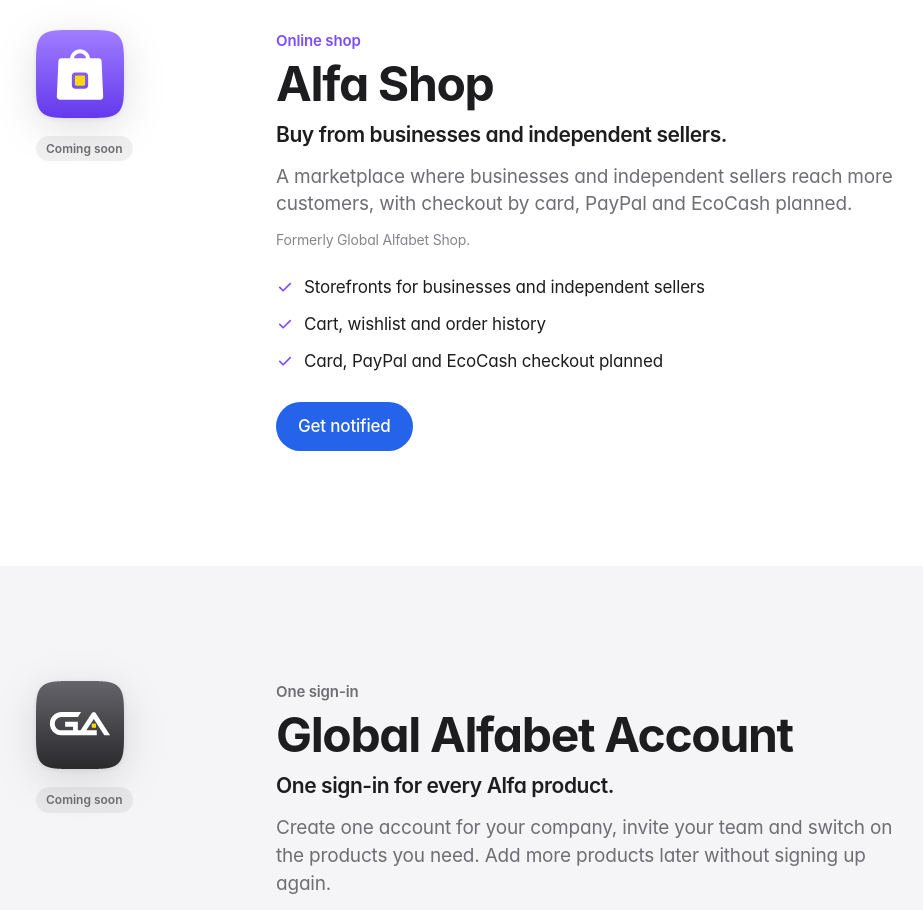
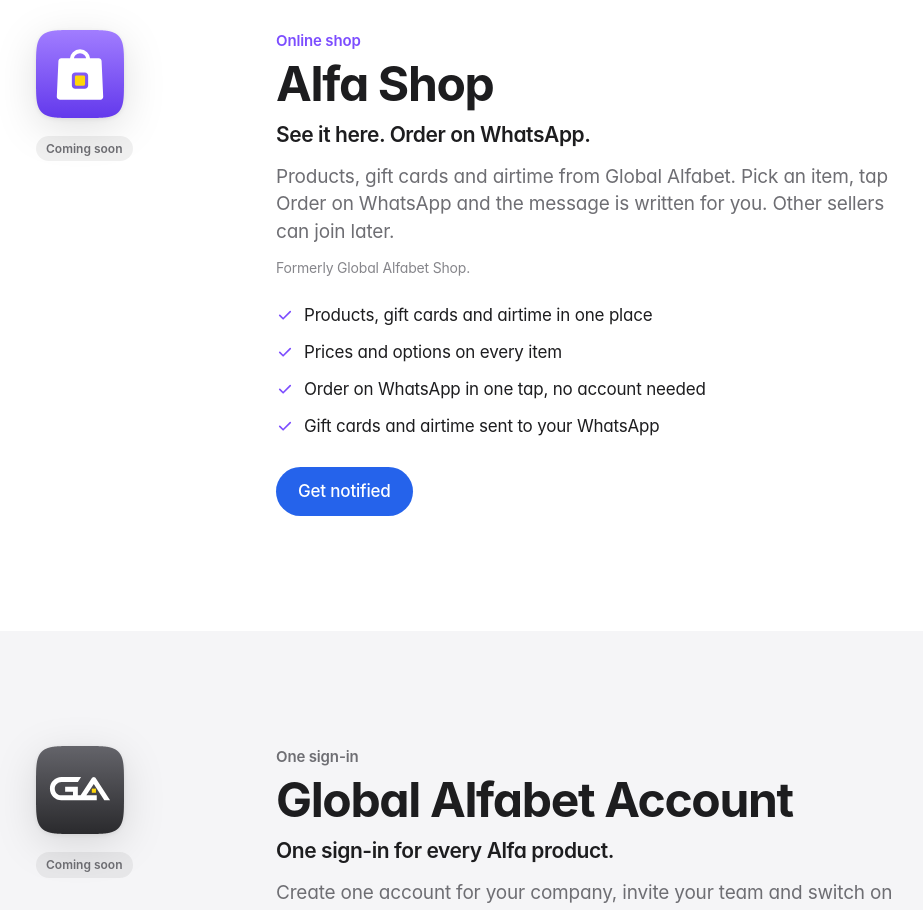
Before and after one commit to global-alfabet/global-alfabet-site, a React (Vite) app: page /products in a window 1280 px wide. Shown: the part 2000-2910 px from the top of the page, without its empty margins (136-1059 px from the left). Built offline with nearby package versions, Linux system fonts and the light colour scheme.

Commit message:
feat(products): describe Alfa Shop v1
Alfa Shop starts with Global Alfabet's own products, gift cards and airtime,
ordered on WhatsApp. Other sellers can join later.

Co-Authored-By: Claude Opus 5.5 <noreply@anthropic.com>
Claude-Session: https://claude.ai/code/session_0157ipDaJtznyhVG3QHEmxHB

```diff
--- a/src/content/products.js
+++ b/src/content/products.js
@@ -45,16 +45,17 @@ export const products = [
     name: "Alfa Shop",
     short: "Shop",
     role: "Online shop",
-    line: "Buy from businesses and independent sellers.",
+    line: "See it here. Order on WhatsApp.",
     accent: "#7C4DFF",
     status: "Coming soon",
     formerly: "Global Alfabet Shop",
     summary:
-      "A marketplace where businesses and independent sellers reach more customers, with checkout by card, PayPal and EcoCash planned.",
+      "Products, gift cards and airtime from Global Alfabet. Pick an item, tap Order on WhatsApp and the message is written for you. Other sellers can join later.",
     features: [
-      "Storefronts for businesses and independent sellers",
-      "Cart, wishlist and order history",
-      "Card, PayPal and EcoCash checkout planned",
+      "Products, gift cards and airtime in one place",
+      "Prices and options on every item",
+      "Order on WhatsApp in one tap, no account needed",
+      "Gift cards and airtime sent to your WhatsApp",
     ],
     cta: "Get notified",
   },
```
